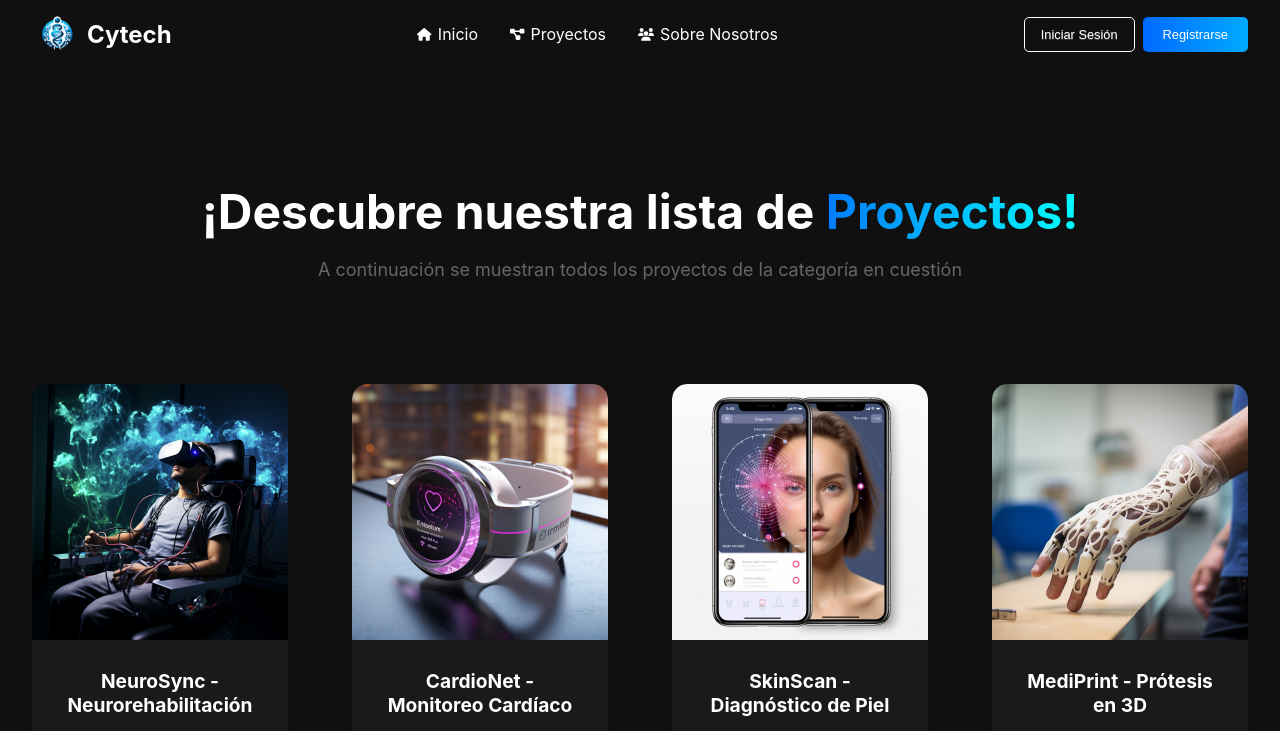
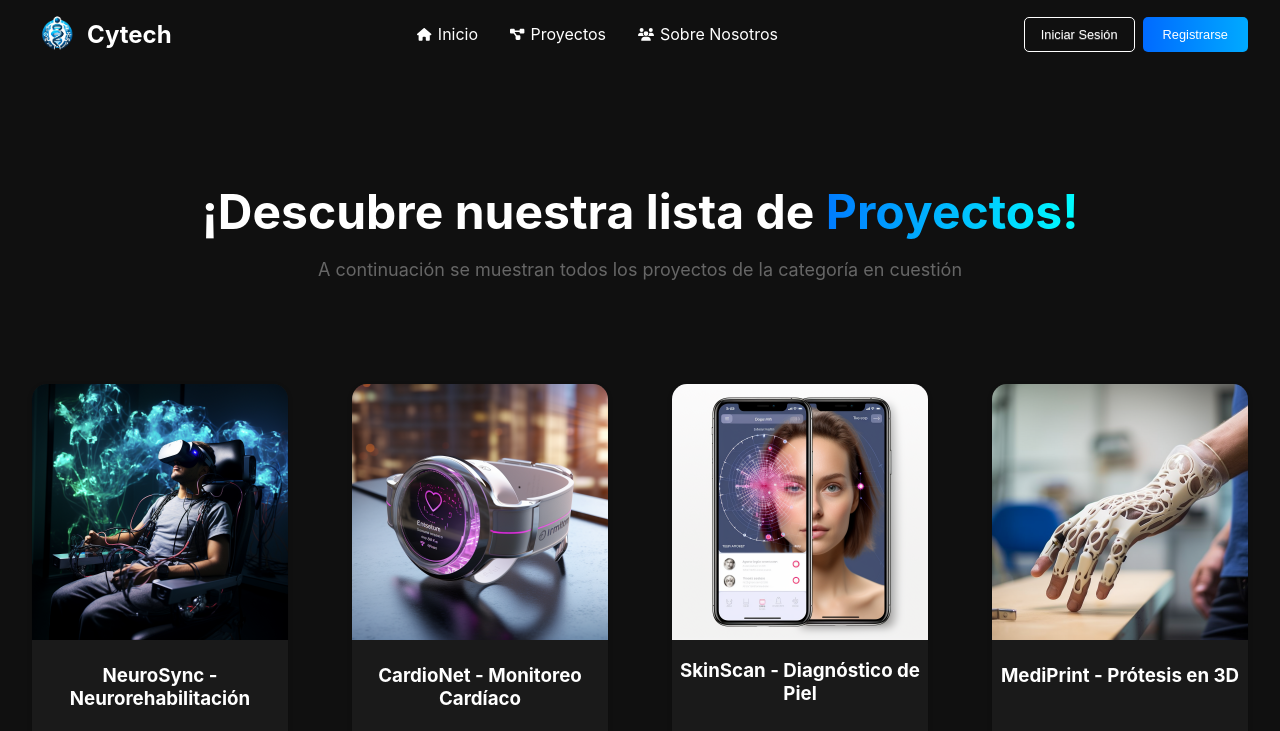
Before and after one commit to DiegoK36/Cytech, a React (Create React App) app in the folder cytech-app/: page /proyectos in a window 1280 px wide. Shown: the top 731 px of the page. Built offline with nearby package versions, Linux system fonts and the light colour scheme; no server answers.

Commit message:
carruselitem arreglado

```diff
--- a/cytech-app/src/css/Proyectos.css
+++ b/cytech-app/src/css/Proyectos.css
@@ -29,7 +29,7 @@
 }
 
 .barra-donaciones progress {
-    width: 100%; /* La barra de progreso ocupa todo el ancho */
+    width: 95%; /* La barra de progreso ocupa todo el ancho */
     height: 20px; /* Altura de la barra de progreso */
 }
 
@@ -124,3 +124,19 @@
     padding: 5px ;
     border-radius: 50px;
 }
+.carrusel-item1 {
+    display: flex;
+    width: calc(100% / 5);
+    margin: 20px;
+    border-radius: 15px;
+    overflow: hidden;
+    background-color: rgb(26, 26, 26);
+    box-shadow: 0 2px 5px rgba(0, 0, 0, 0.2);
+    flex-direction: column;
+    justify-content: space-between;
+    text-align: center;
+}
+.carrusel-item1 a{
+    text-decoration: none;
+    color: white;
+}
--- a/cytech-app/src/views/Proyectos.js
+++ b/cytech-app/src/views/Proyectos.js
@@ -84,7 +84,7 @@ const Proyectos = () => {
                     </div>
                     <div className="carrusel-container2">
                         {items.map((proyecto, index) => (
-                            <div className="carrusel-item" key={index}>
+                            <div className="carrusel-item1" key={index}>
                                 <img src={proyecto.imgUrl} alt={proyecto.title} />
                                 <h3><a href="tu-enlace-aquí">{proyecto.title}</a></h3>
                                 <p>{proyecto.description}</p>
```
